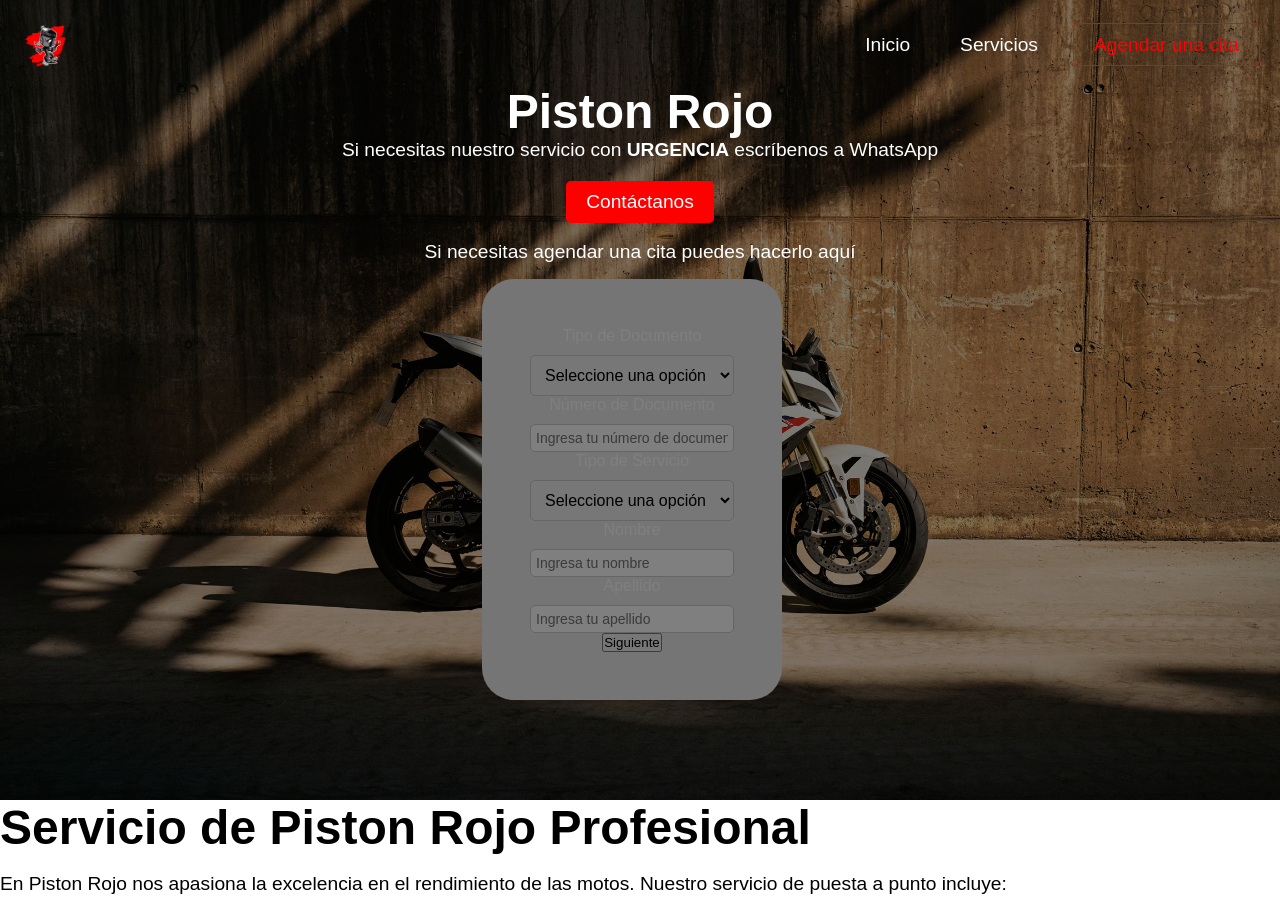
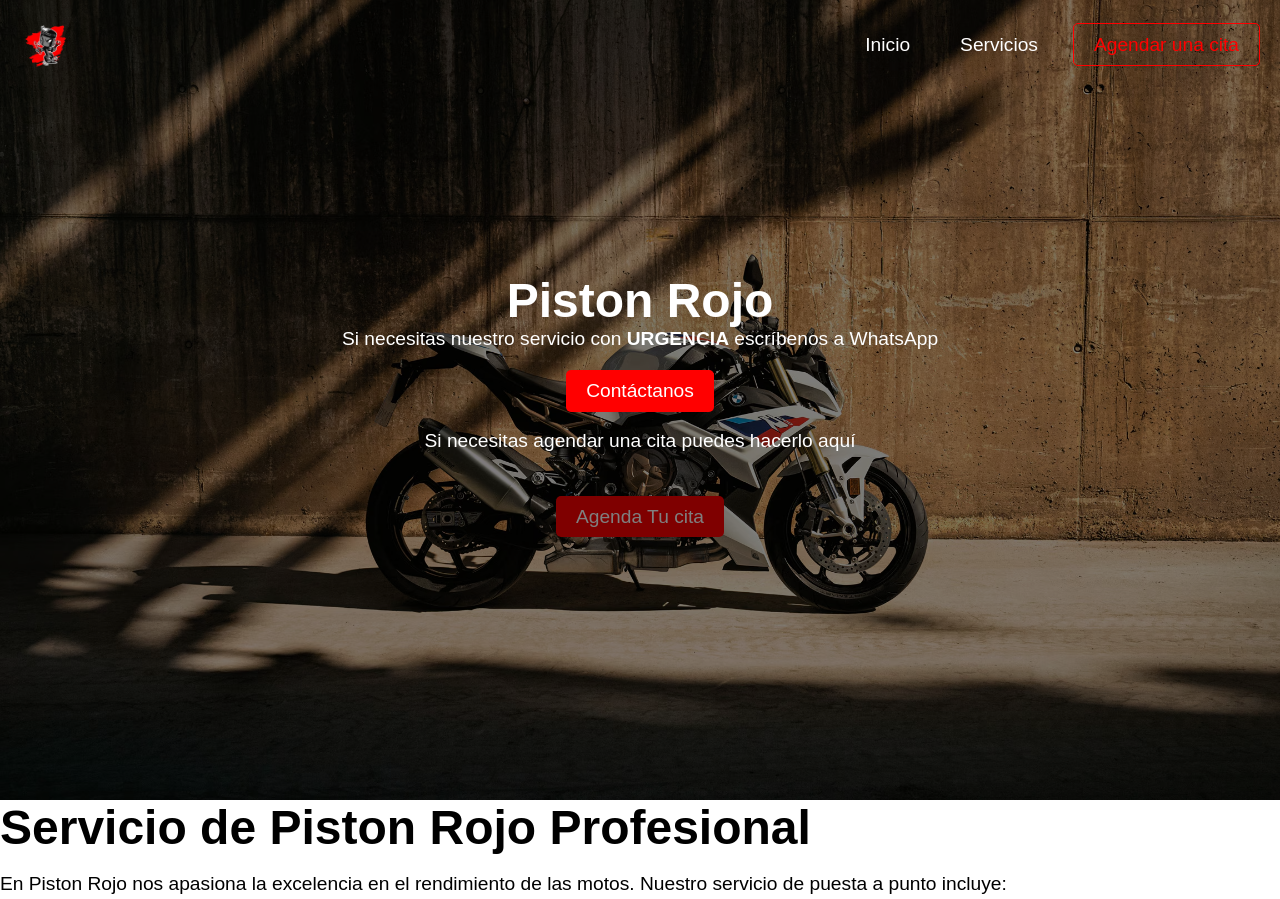
Before and after one commit to JuanFachas/Repositorio-PR, a PHP site: page /citas/indexUsu.php in a window 1280 px wide. Shown: the top 899 px of the page. Run offline with PHP 8.4, Linux system fonts and the light colour scheme; some libraries are stand-ins or nearby versions.

Commit message:
Redireccion Piston Rojo a Laravel  (Href)

```diff
--- a/indexUsu.php
+++ b/indexUsu.php
@@ -5,7 +5,8 @@
     <meta charset="UTF-8">
     <meta name="viewport" content="width=device-width, initial-scale=1.0">
     <title>Gestion Citas</title>
-    <link rel="stylesheet" href="css/estilosjv.css">
+    <link rel="stylesheet" href="../css/estilosjv.css">
+    <script async src="https://maps.googleapis.com/maps/api/js?key=AIzaSyB5ISopW55GkEx6mAxJmesnHm3pF-Crx78&callback=console.debug&libraries=maps,marker&v=beta"></script>
 </head>
 
 <body>
@@ -13,82 +14,46 @@
     <nav class="navbar">
         <div class="container">
             <div class="logo">
-                <a href="Index.php"><img src="imagenes/Logo.png" alt="Logo" class="logo"></a>
+                <a href="../Index.php"><img src="../imagenes/Logo.png" alt="Logo" class="logo"></a>
             </div>
             <ul class="menu-navegacion">
-                <li><a href="Index.php">Inicio</a></li>
-                <li><a href="#">Servicios</a></li>
-                <li><a href="agendar.php" class="btn-agendar">Agendar una cita</a></li>
-            </ul>
+                <li><a href="../Index.php">Inicio</a></li>
+                <li><a href="#servicios">Servicios</a></li> <!-- Enlace hacia la sección de servicios -->
+                <li><a href="#agendar-cita" class="btn-agendar">Agendar una cita</a></li> <!-- Enlace hacia la sección de agendar cita -->
+
         </div>
     </nav>
 
     <!-- Encabezado -->
-    <header class="header">
+    <header id="agendar-cita" class="header">
         <h1>Piston Rojo</h1>
         <p>Si necesitas nuestro servicio con <strong>URGENCIA</strong> escríbenos a WhatsApp</p>
         <a href="tel:3103487220" class="btn-contacto">Contáctanos</a>
         <br>
         <p>Si necesitas agendar una cita puedes hacerlo aquí</p>
+        <br>
+        <br>
+        <br>
 
-        <!-- Formulario -->
-        <main id="1" class="container my-5">
-            <form id="myForm" method="POST" action="procesar_formulario.php">
-                <!-- Tipo de documento -->
-                <div class="mb-3">
-                    <label for="tipo-documento" class="form-label">Tipo de Documento</label>
-                    <select id="tipo-documento" name="tipo_documento" class="form-select" required>
-                        <option value="" selected disabled>Seleccione una opción</option>
-                        <option value="cc">Cédula de Ciudadanía</option>
-                        <option value="ti">Tarjeta de Identidad</option>
-                        <option value="ce">Cédula de Extranjería</option>
-                    </select>
-                </div>
+        <li><a href="http://127.0.0.1:8000/citas" class="btn-contacto">Agenda Tu cita</a></li>
 
-                <!-- Número de documento -->
-                <div class="mb-3">
-                    <label for="num-documento" class="form-label">Número de Documento</label>
-                    <input type="text" id="num-documento" name="num_documento" class="form-control" placeholder="Ingresa tu número de documento" required>
-                </div>
-
-                <!-- Tipo de servicio -->
-                <div class="mb-3">
-                    <label for="tipo-servicio" class="form-label">Tipo de Servicio</label>
-                    <select id="tipo-servicio" name="tipo_servicio" class="form-select" required>
-                        <option value="" selected disabled>Seleccione una opción</option>
-                        <option value="mantenimiento">Mantenimiento</option>
-                        <option value="reparacion">Reparación</option>
-                        <option value="diagnostico">Diagnóstico</option>
-                    </select>
-                </div>
-
-                <!-- Nombre y Apellido -->
-                <div class="row">
-                    <div class="col-md-6 mb-3">
-                        <label for="nombre" class="form-label">Nombre</label>
-                        <input type="text" id="nombre" name="nombre" class="form-control" placeholder="Ingresa tu nombre" required>
-                    </div>
-                    <div class="col-md-6 mb-3">
-                        <label for="apellido" class="form-label">Apellido</label>
-                        <input type="text" id="apellido" name="apellido" class="form-control" placeholder="Ingresa tu apellido" required>
-                    </div>
-                </div>
-
-                <!-- Botón de envío -->
-                <div class="text-center">
-                    <button type="submit" class="btn btn-danger btn-lg">Siguiente</button>
-                </div>
-            </form>
+     </form>
         </main>
     </header>
 
+
+
+
+
+
+
    <!-- Nueva sección con texto e imagen -->
-<div class="text-and-image-section">
+<div  class="text-and-image-section">
     <!-- Contenedor de texto e imagen a la derecha -->
-    <div class="text-and-image-container">
+    <div id="servicios" class="text-and-image-container">
         <!-- Sección de texto -->
-        <div class="text-box">
-            <h1 class="text-large">Servicio de Piston Rojo Profesional</h1>
+        <div  class="text-box">
+            <h1  class="text-large" >Servicio de Piston Rojo Profesional</h1>
             <br>
             <p class="text-medium">
             En Piston Rojo nos apasiona la excelencia en el rendimiento de las motos. Nuestro servicio de puesta a punto incluye:<br>
@@ -104,10 +69,12 @@
             </p>
            <br>
            <br>
-            <button class="action-button">▶ AGENDA TU CITA</button>
+           <a href="#agendar-cita">
+    <button class="action-button">▶ AGENDA TU CITA</button>
+</a>
         </div>
         <!-- Imagen a la derecha -->
-        <img src="imagenes/22.png" alt="Servicio de Piston Rojo" class="right-image">
+        <img src="../imagenes/22.png" alt="Servicio de Piston Rojo" class="right-image">
     </div>
 
     <!-- Descripción Central -->
@@ -133,12 +100,43 @@
             <br>
             <br>
 
-            <button class="action-button">▶ AGENDA TU CITA</button>
+            <a href="#agendar-cita">
+    <button class="action-button">▶ AGENDA TU CITA</button>
+</a>
         </div>
         <!-- Imagen a la derecha -->
-        <img src="imagenes/11.png" alt="Beneficios Piston Rojo" class="right-image">
+        <img src="../imagenes/11.png" alt="Beneficios Piston Rojo" class="right-image">
     </div>
 </div>
+
+<div class="elementor-1240 elementor-element elementor-element-9ac4d4f"
+        style="width: 80%; height: 400px; margin: 20px auto; display: flex; justify-content: center; align-items: center;">
+        <gmp-map center="4.486197,-74.101221" zoom="19" map-id="DEMO_MAP_ID" style="width: 100%; height: 100%;">
+            <gmp-advanced-marker position="4.486197,-74.101221" title="Cl. 114b Sur #7f Este-1"></gmp-advanced-marker>
+        </gmp-map>
+    </div>
+
+
+    <div class="footer">
+        <div class="contacts">
+            <p>Contactenos: +57 3053055073</p>
+            <p>Ubicación: Calle 109 sur # 7 este 14, Bogotá, Colombia</p>
+        </div>
+        <div class="footer-links">
+            <p><a href="#">Política Tratamiento de datos</a></p>
+            <p><a href="#">Repositorio de motos</a></p>
+        </div>
+        <div class="social-media">
+            <a href="https://www.facebook.com/miltonjulio.vargasgonzalez" target="_blank">
+                <img src="../imagenes/facebook.png" alt="Facebook">
+            </a>
+            <a href="https://www.whatsapp.com/" target="_blank">
+                <img src="../imagenes/whatsap.jpg" alt="Instagram">
+            </a>
+
+        </div>
+    </div>
+
 
 
     <script>
```
Also changed, not shown: indexjv.html (+14 -8 lines).
